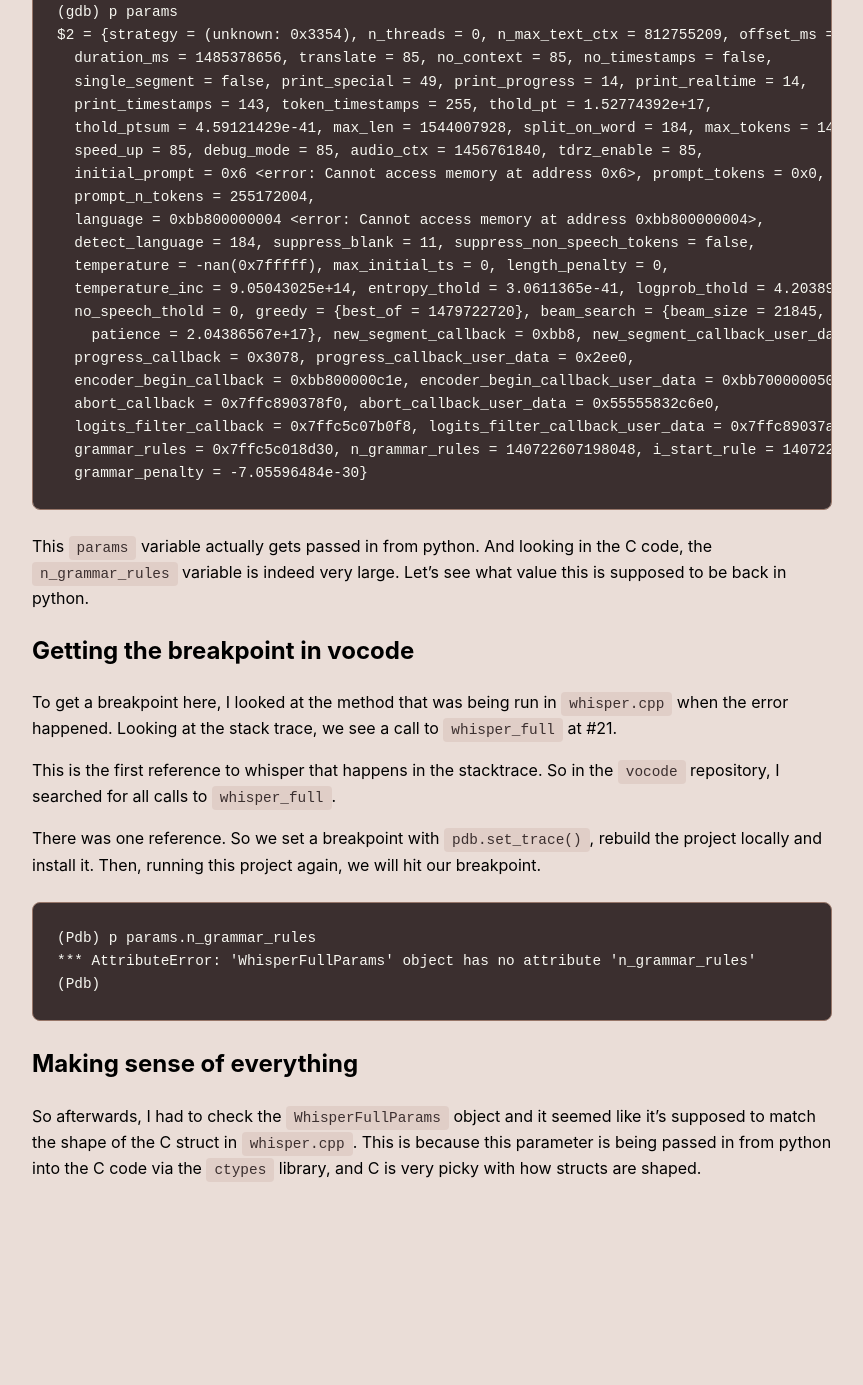
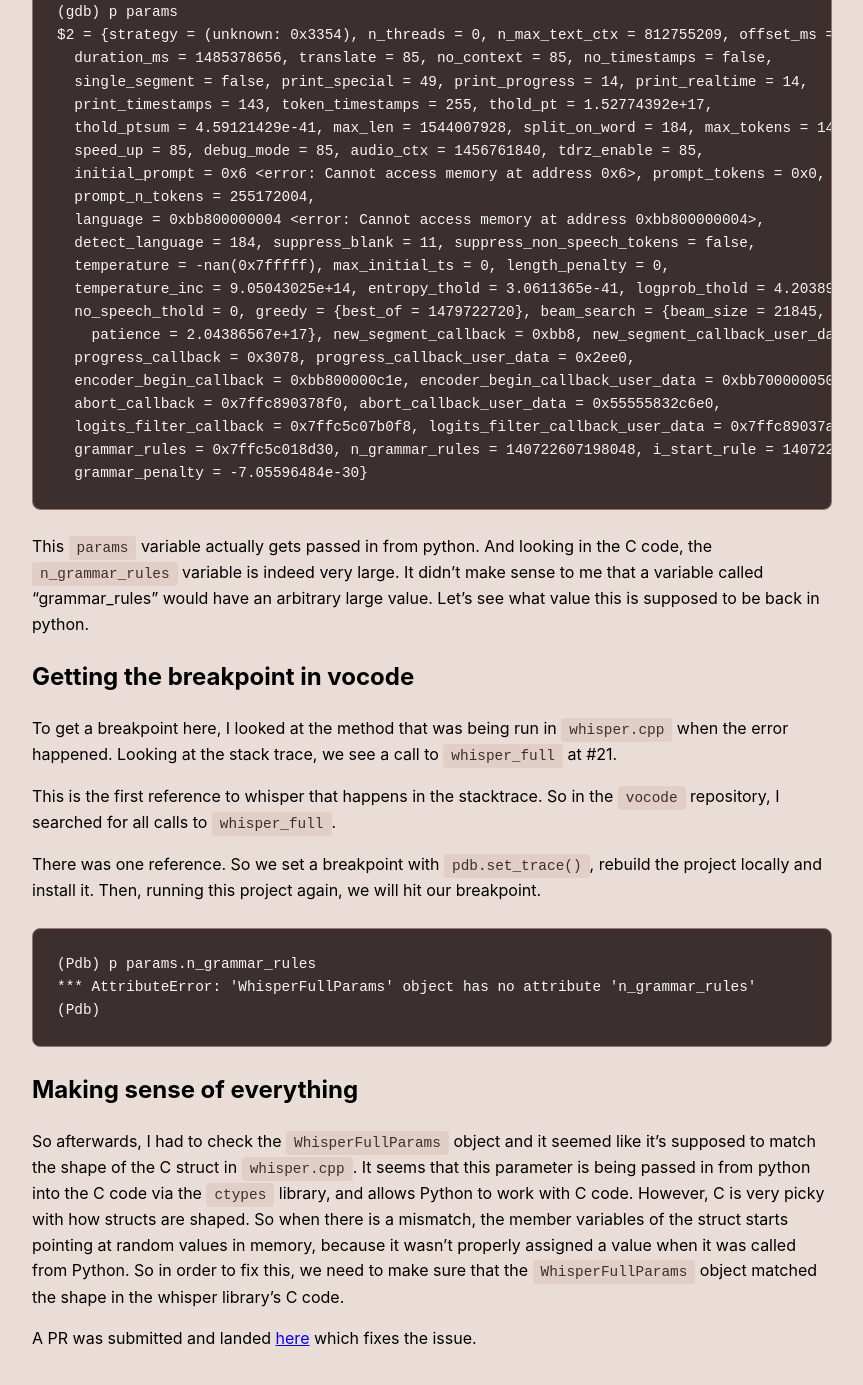
Before and after one commit to ClericalAid/clericalaid.github.io, a Jekyll site: the page built from _posts/2024-03-07-debugging-vocode.md, in a window 1280 px wide and 1400 px high, scrolled down 3745 px. Shown: the top 1385 px of the window, without its empty margins (208-1071 px from the left). Built offline with Jekyll 4.4.1, drawn with Linux system fonts in a browser that asks for light colours; before the commit the page ends 4975 px from its top, so only the background shows below that.

Commit message:
Add more details to blog post
When I wrote this, I had all the context, so I took a few things for
granted. I'll probably have to keep updating details as I check it later
in the future when I lose more and more context

````diff
--- a/_posts/2024-03-07-debugging-vocode.md
+++ b/_posts/2024-03-07-debugging-vocode.md
@@ -142,7 +142,7 @@
   grammar_penalty = -7.05596484e-30}
 ```
 
-This `params` variable actually gets passed in from python. And looking in the C code, the `n_grammar_rules` variable is indeed very large. Let's see what value this is supposed to be back in python.
+This `params` variable actually gets passed in from python. And looking in the C code, the `n_grammar_rules` variable is indeed very large. It didn't make sense to me that a variable called "grammar_rules" would have an arbitrary large value. Let's see what value this is supposed to be back in python.
 
 ## Getting the breakpoint in vocode
 To get a breakpoint here, I looked at the method that was being run in `whisper.cpp` when the error happened. Looking at the stack trace, we see a call to `whisper_full` at #21.
@@ -158,4 +158,6 @@
 ```
 
 ## Making sense of everything
-So afterwards, I had to check the `WhisperFullParams` object and it seemed like it's supposed to match the shape of the C struct in `whisper.cpp`. This is because this parameter is being passed in from python into the C code via the `ctypes` library, and C is very picky with how structs are shaped.
+So afterwards, I had to check the `WhisperFullParams` object and it seemed like it's supposed to match the shape of the C struct in `whisper.cpp`. It seems that this parameter is being passed in from python into the C code via the `ctypes` library, and allows Python to work with C code. However, C is very picky with how structs are shaped. So when there is a mismatch, the member variables of the struct starts pointing at random values in memory, because it wasn't properly assigned a value when it was called from Python. So in order to fix this, we need to make sure that the `WhisperFullParams` object matched the shape in the whisper library's C code.
+
+A PR was submitted and landed [here](https://github.com/vocodedev/vocode-core/pull/517) which fixes the issue.
````
